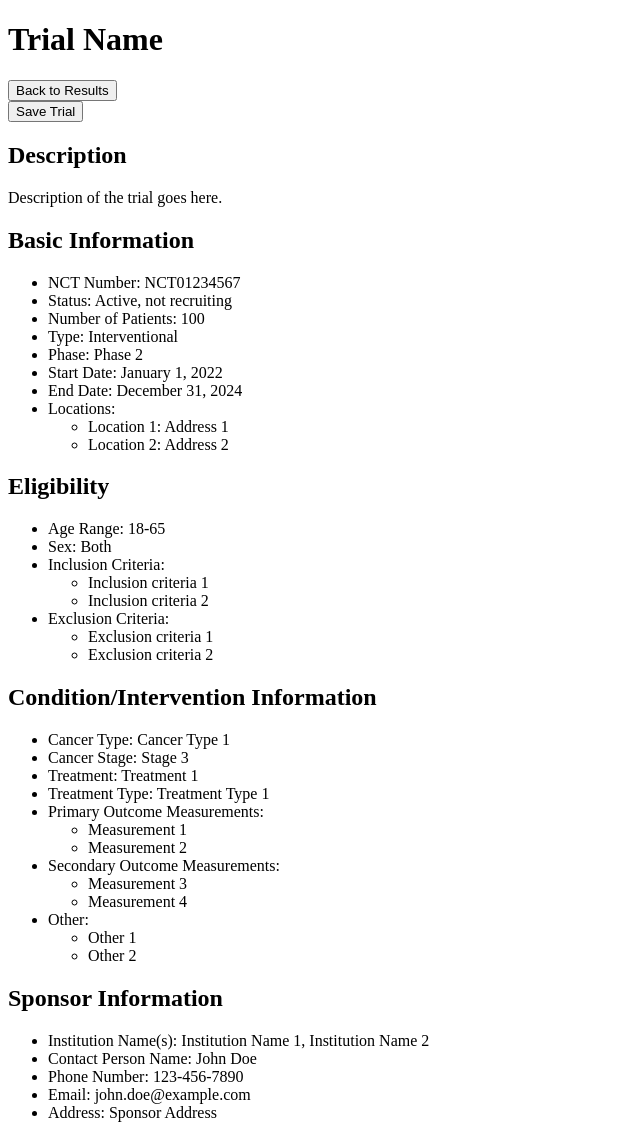
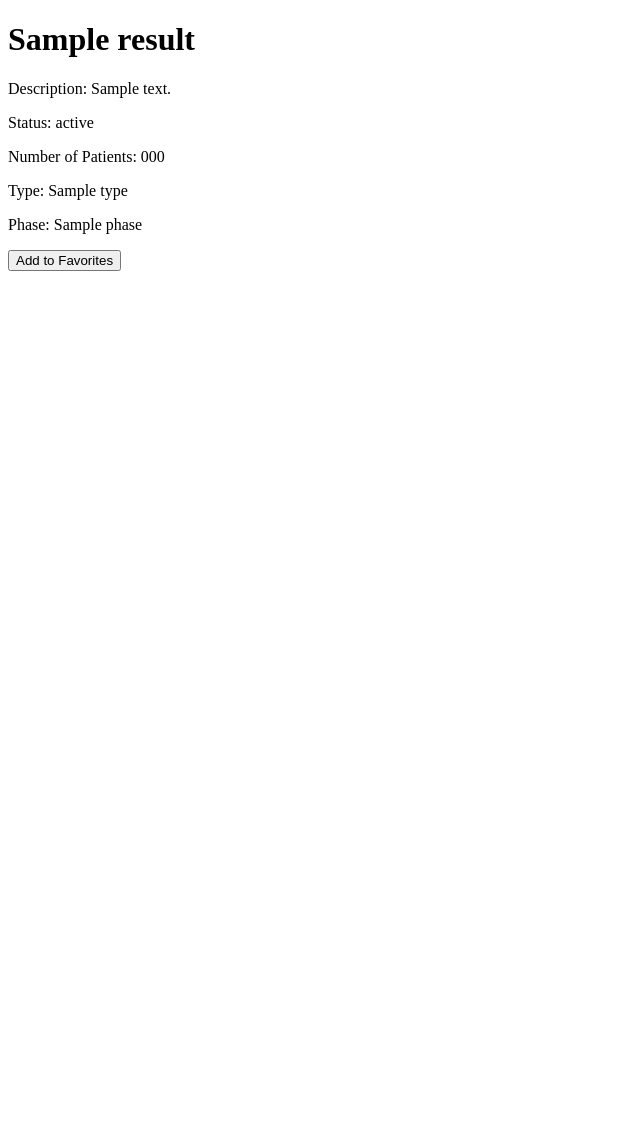
Before and after one commit to honganndo/Cancer-Clinical-Trial-Database, a Flask app: template templates/trialpage.html in a window 1280 px wide. Shown: the whole page, without its empty margins (0-640 px from the left). After the commit the page ends 271 px from the top, so only its background shows below. Run offline with Flask 3, Linux system fonts and the light colour scheme; the template is opened without the code that fills it: most values are stand-ins (such as "Sample title", 1, 10 or a date in 2020); parts of the project's set-up code (start-up, migrations or seed data) failed here and were passed over; some libraries are stand-ins or nearby versions.

Commit message:
Favorite saves mostly working

```diff
--- a/main.py
+++ b/main.py
@@ -144,10 +144,13 @@ def results():
 
     return render_template("results.html", condition=condition, status=status, location=location, results = results)
 
+@app.route('/trialpage/<int:trial_id>')
+def trialpage(trial_id):
+    with engine.connect() as connection:
+        result_query = "SELECT * FROM clinical_trials WHERE nct = {}".format(trial_id)
+        result = connection.execute(text(result_query)).fetchone()
 
-@app.route('/trialpage')
-def trialpage():
-    return render_template("trialpage.html")
+    return render_template("trialpage.html", result=result)
 
 @app.route('/invalidsearch')
 def invalidsearch():
@@ -160,6 +163,29 @@ def login_create():
 @app.route('/account')
 def account():
     return render_template("account.html")
+
+@app.route('/saves/add', methods=['POST'])
+def add_save():
+    trial_id = request.form['trial_id']
+    institution_query = "SELECT institution_name FROM sponsors WHERE nct = {}".format(trial_id)
+    institution_row = g.conn.execute(text(institution_query)).fetchone()
+    institution = institution_row[0]
+
+    params = {}
+    params["username"] = "test"
+    params["nct"] = trial_id
+    params["institution"] = institution
+
+    g.conn.execute(text("INSERT INTO saves (user_name,nct, institution_name) VALUES (:username, :nct, :institution)"),
+                           params)
+    g.conn.commit()
+
+    '''TO DO
+    favorited status on page
+    unfavorite button
+    prevent error when already favorited or unfavorited'''
+
+    return redirect(url_for('trialpage', trial_id = trial_id))
 
 # Example of adding new data to the database
 @app.route('/add', methods=['POST'])
@@ -184,7 +210,6 @@ def login():
 if __name__ == "__main__":
     import click
 
-
     @click.command()
     @click.option('--debug', is_flag=True)
     @click.option('--threaded', is_flag=True)
--- a/templates/results.html
+++ b/templates/results.html
@@ -22,7 +22,7 @@
         <tbody>
             {% for result in results %}
                 <tr>
-                    <td>{{ result[1] }}</td>
+                    <td><a href="{{ url_for('trialpage', trial_id=result[0]) }}">{{ result[1] }}</a></td>
                     <td>{{ result[2] }}</td>
                     <td>{{ result[3] }}</td>
                     <td>{{ result[4] }}</td>
--- a/templates/trialpage.html
+++ b/templates/trialpage.html
@@ -1,91 +1,20 @@
 <!DOCTYPE html>
 <html>
 <head>
-  <title>Clinical Trial Information</title>
+    <title>Result</title>
 </head>
 <body>
-  <h1>Trial Name</h1>
+    <h1>{{ result.trial_name }}</h1>
+    <p>Description: {{ result.description }}</p>
+    <p>Status: {{ result.status }}</p>
+    <p>Number of Patients: {{ result.number_of_patients }}</p>
+    <p>Type: {{ result.type }}</p>
+    <p>Phase: {{ result.phase }}</p>
 
-  <form method="get" action="/results">
-    <input type="submit" value="Back to Results">
-  </form>
-
-  <form method="get" action="/save">
-    <input type="submit" value="Save Trial">
-  </form>
-
-  <h2>Description</h2>
-  <p>Description of the trial goes here.</p>
-
-  <h2>Basic Information</h2>
-  <ul>
-    <li>NCT Number: NCT01234567</li>
-    <li>Status: Active, not recruiting</li>
-    <li>Number of Patients: 100</li>
-    <li>Type: Interventional</li>
-    <li>Phase: Phase 2</li>
-    <li>Start Date: January 1, 2022</li>
-    <li>End Date: December 31, 2024</li>
-    <li>Locations:
-      <ul>
-        <li>Location 1: Address 1</li>
-        <li>Location 2: Address 2</li>
-      </ul>
-    </li>
-  </ul>
-
-  <h2>Eligibility</h2>
-  <ul>
-    <li>Age Range: 18-65</li>
-    <li>Sex: Both</li>
-    <li>Inclusion Criteria:
-      <ul>
-        <li>Inclusion criteria 1</li>
-        <li>Inclusion criteria 2</li>
-      </ul>
-    </li>
-    <li>Exclusion Criteria:
-      <ul>
-        <li>Exclusion criteria 1</li>
-        <li>Exclusion criteria 2</li>
-      </ul>
-    </li>
-  </ul>
-
-  <h2>Condition/Intervention Information</h2>
-  <ul>
-    <li>Cancer Type: Cancer Type 1</li>
-    <li>Cancer Stage: Stage 3</li>
-    <li>Treatment: Treatment 1</li>
-    <li>Treatment Type: Treatment Type 1</li>
-    <li>Primary Outcome Measurements:
-      <ul>
-        <li>Measurement 1</li>
-        <li>Measurement 2</li>
-      </ul>
-    </li>
-    <li>Secondary Outcome Measurements:
-      <ul>
-        <li>Measurement 3</li>
-        <li>Measurement 4</li>
-      </ul>
-    </li>
-    <li>Other:
-      <ul>
-        <li>Other 1</li>
-        <li>Other 2</li>
-      </ul>
-    </li>
-  </ul>
-
-  <h2>Sponsor Information</h2>
-  <ul>
-    <li>Institution Name(s): Institution Name 1, Institution Name 2</li>
-    <li>Contact Person Name: John Doe</li>
-    <li>Phone Number: 123-456-7890</li>
-    <li>Email: john.doe@example.com</li>
-    <li>Address: Sponsor Address</li>
-  </ul>
+    <form action="{{ url_for('add_save') }}" method="POST">
+        <input type="hidden" name="trial_id" value="{{ result.nct }}">
+        <button type="submit">Add to Favorites</button>
+    </form>
 
 </body>
 </html>
```
